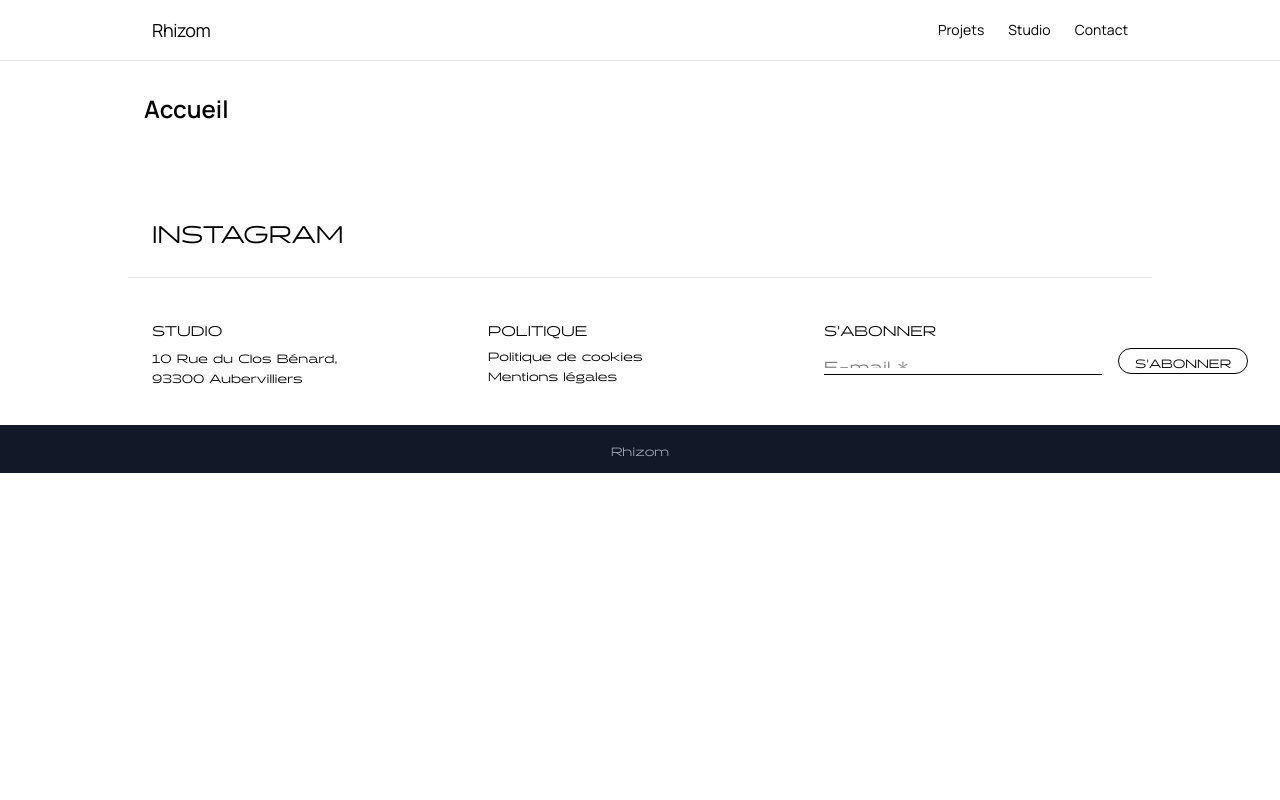
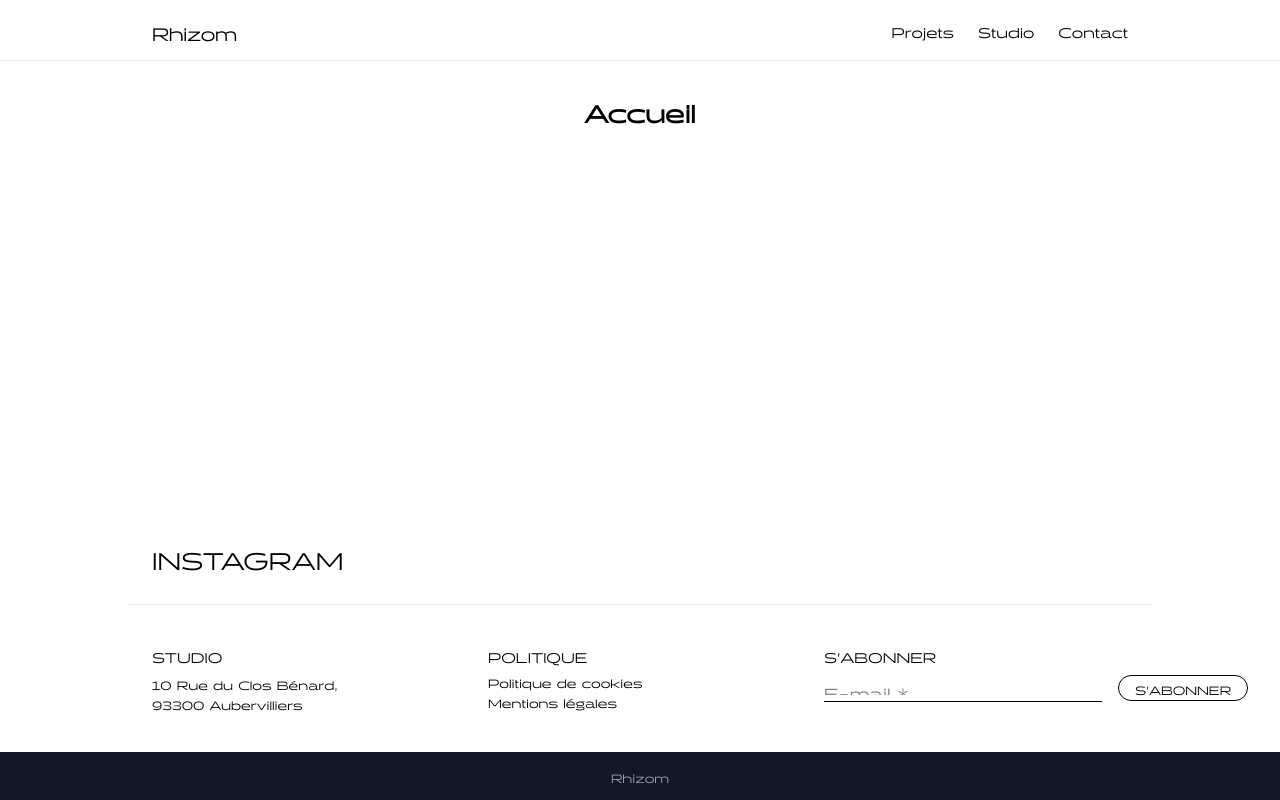
Before and after one commit to aachbaro/site_studio_rhizom, a Vue app in the folder studio-rhizom/: page / in a window 1280 px wide. Built offline with nearby package versions, Linux system fonts and the light colour scheme.

Commit message:
correction sur le footer

```diff
--- a/studio-rhizom/src/layouts/DefaultLayout.vue
+++ b/studio-rhizom/src/layouts/DefaultLayout.vue
@@ -1,14 +1,17 @@
 <script setup>
-import Header from '../components/Header.vue'
-import Footer from '../components/Footer.vue'
+import Header from "../components/Header.vue";
+import Footer from "../components/Footer.vue";
 </script>
 
 <template>
-  <div class="min-h-screen bg-white text-black font-sans">
+  <div class="flex flex-col min-h-screen bg-white text-black font-halogen">
     <Header />
-    <main class="px-4 py-8 max-w-screen-lg mx-auto">
+    <!-- Contenu principal : prend tout l'espace restant -->
+    <main class="flex-grow px-4 py-8 max-w-screen-lg mx-auto">
       <slot />
     </main>
+
+    <!-- Footer : toujours en bas -->
     <Footer />
   </div>
 </template>
```
